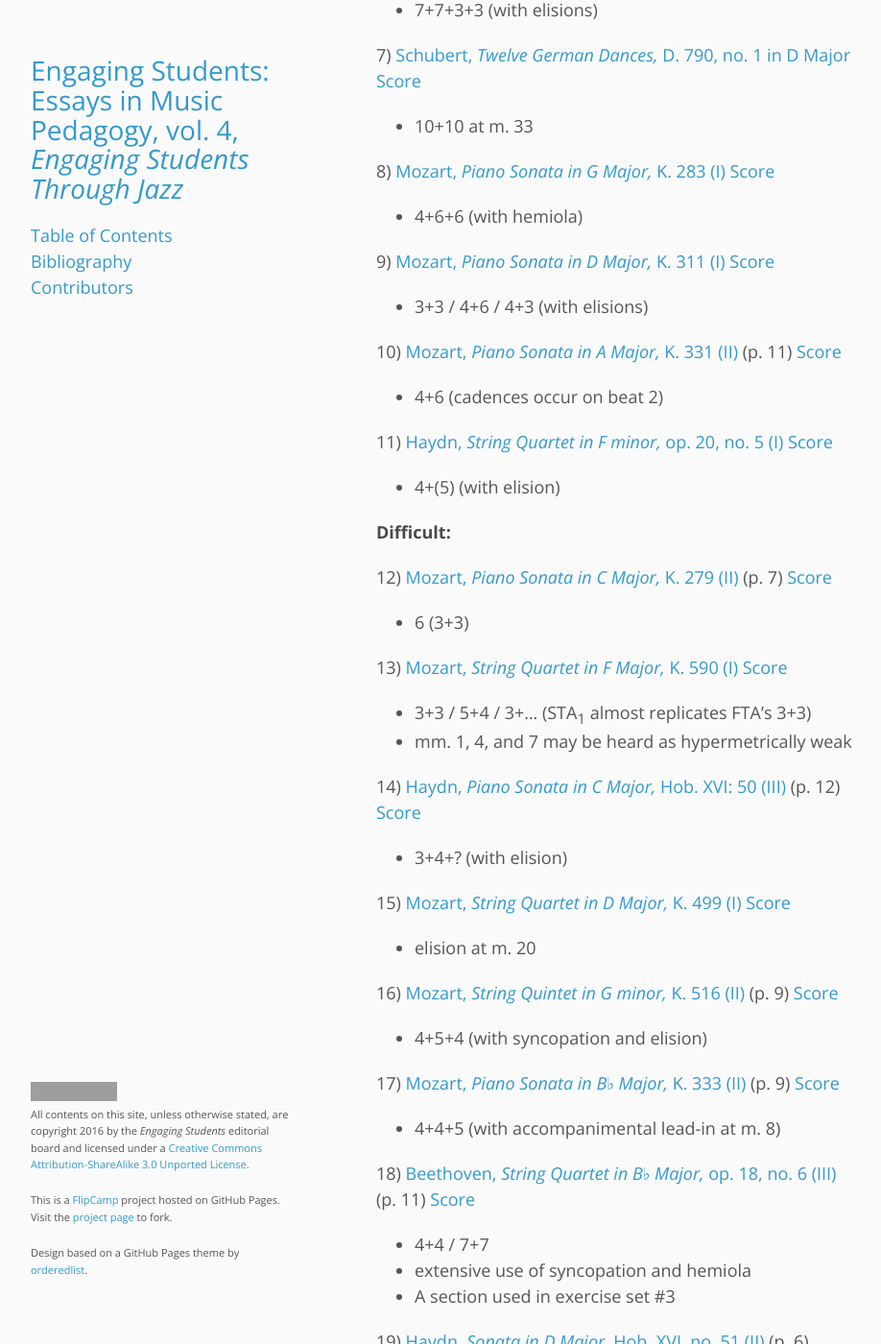
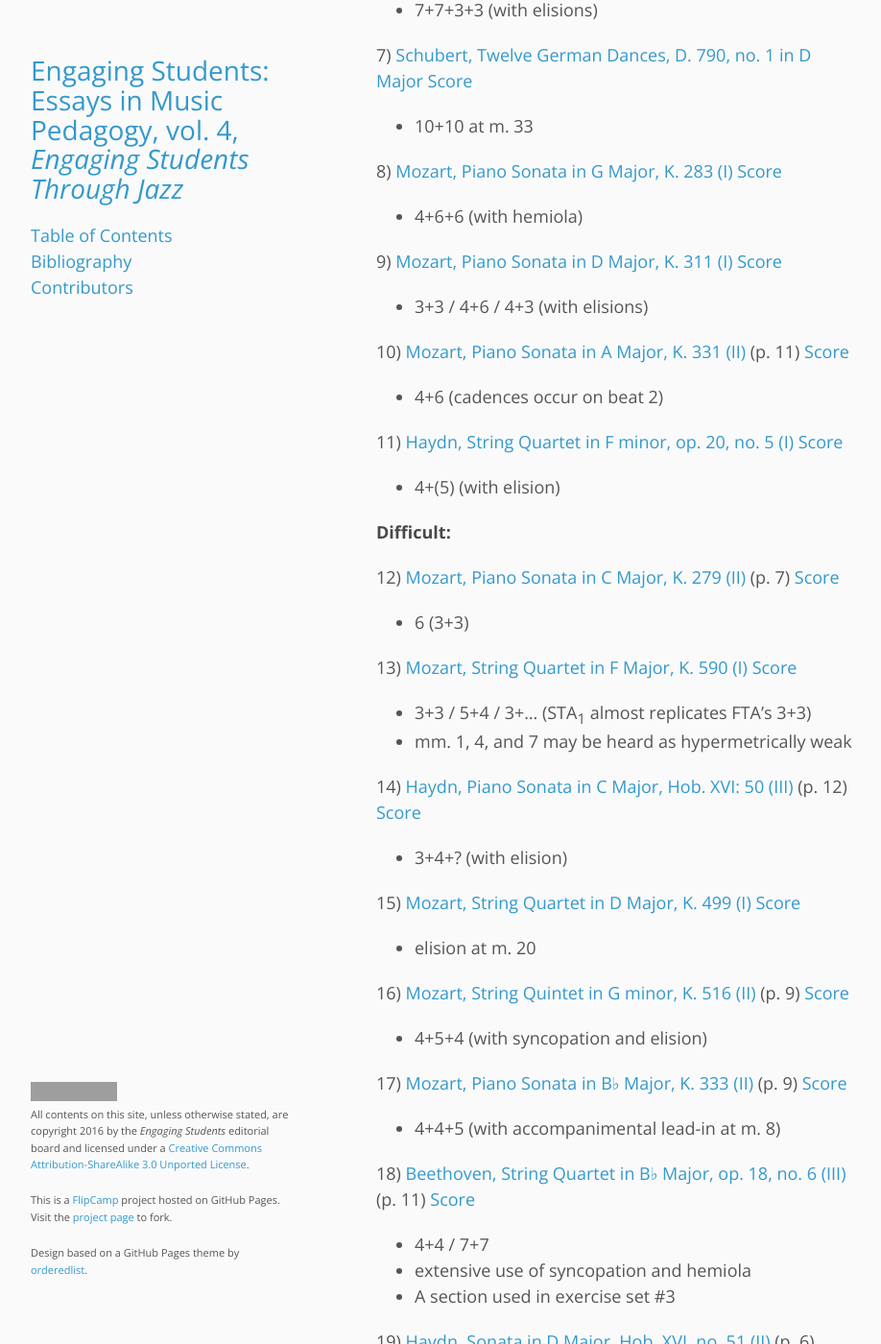
Before and after one commit to flipcamp/engagingstudents4, a Jekyll site: the page built from essays/pellegrin.md, in a window 1280 px wide and 1400 px high, scrolled down 23845 px. Shown: the whole window at 96% size, without its empty margins (178-1096 px from the left). Built offline with Jekyll 4.4.1, drawn with Linux system fonts in a browser that asks for light colours; comment, search, counter and statistics services are not loaded; some of the changed text lies outside the part shown; grey boxes are pictures that could not be loaded.

Commit message:
final edits pellegrin

```diff
--- a/essays/pellegrin.md
+++ b/essays/pellegrin.md
@@ -118,6 +118,7 @@ Note that the track times listed indicate when the trading begins, though it may
 ### Easy:
 
 1\) [Ella Fitzgerald and Duke Ellington – “It Don’t Mean a Thing (If It Ain’t Got That Swing)” (*Ella and Duke at the Côte D’Azur*)](http://open.spotify.com/track/1U60vGK1emZK7rjDeeUzdM)
+
 - 2:33 – vocalists and saxophone trade fours and eights in various combinations
 - conduct in a medium 4 (hypermetric 2)
 
@@ -350,54 +351,54 @@ The instructor (or student leader/presenter) in many cases will find it helpful
 
 #### *Easy*:
 
-1\) [Beethoven, *Piano Sonata in F minor,* op. 57 (“Appassionata”) (II)](http://open.spotify.com/track/086mjj7hFFf8Q00qX2u6tY) –variation I (1:37, p. 16, m\. 17) [Score](http://imslp.nl/imglnks/usimg/e/ed/IMSLP00023-Beethoven__L.v._-_Piano_Sonata_23.pdf)
+1\) [Beethoven, Piano Sonata in F minor, op. 57 (“Appassionata”) (II)](http://open.spotify.com/track/086mjj7hFFf8Q00qX2u6tY) –variation I (1:37, p. 16, m\. 17) [Score](http://imslp.nl/imglnks/usimg/e/ed/IMSLP00023-Beethoven__L.v._-_Piano_Sonata_23.pdf)
 
 - conduct in four, two beats per measure (hypermetric 2)
 
-2\) [Mendelssohn, *String Quartet E minor,* op. 44, no. 2 (I)](http://open.spotify.com/track/3WHd2WkLIXhfesFpnD2GpU) – opening theme [Score](http://javanese.imslp.info/files/imglnks/usimg/7/73/IMSLP10974-Mendelssohn_-_String_Quartet_No._4.pdf)
+2\) [Mendelssohn, String Quartet E minor, op. 44, no. 2 (I)](http://open.spotify.com/track/3WHd2WkLIXhfesFpnD2GpU) – opening theme [Score](http://javanese.imslp.info/files/imglnks/usimg/7/73/IMSLP10974-Mendelssohn_-_String_Quartet_No._4.pdf)
 
 - conduct in four, two beats per measure (hypermetric 2)
 
-3\) [Schumann, *String Quartet in A Major,* op. 41, no. 3 (I)](http://open.spotify.com/track/2gGS6UAqWr9D8oT0tGIxFc) – second theme (1:24, m. 46) [Score](http://ks.imslp.info/files/imglnks/usimg/e/e4/IMSLP05669-Schumann_quartet41_3_score.pdf)
+3\) [Schumann, String Quartet in A Major, op. 41, no. 3 (I)](http://open.spotify.com/track/2gGS6UAqWr9D8oT0tGIxFc) – second theme (1:24, m. 46) [Score](http://ks.imslp.info/files/imglnks/usimg/e/e4/IMSLP05669-Schumann_quartet41_3_score.pdf)
 
 - conduct in 4, 1 beat per measure (hypermetric 4)
 
-4\) [Mozart, *Piano Sonata in C minor,* K. 457 (III)](http://open.spotify.com/track/5heSdMj2Ech1lEsh33UXeP) – opening theme (p. 12) [Score](http://petrucci.mus.auth.gr/imglnks/usimg/e/e8/IMSLP70212-PMLP01852-KV_457.pdf)
+4\) [Mozart, Piano Sonata in C minor, K. 457 (III)](http://open.spotify.com/track/5heSdMj2Ech1lEsh33UXeP) – opening theme (p. 12) [Score](http://petrucci.mus.auth.gr/imglnks/usimg/e/e8/IMSLP70212-PMLP01852-KV_457.pdf)
 
 - conduct in four, one beat per measure (hypermetric 4)
 
-5\) [Brahms, *Intermezzo in A Major,* op. 76, no. 6](http://open.spotify.com/track/0gRXdKDoRbSBWCpQQ3lnEO) – A section [Score](http://javanese.imslp.info/files/imglnks/usimg/7/71/IMSLP02511-Brahms_-_Intermezzo__A_Major__Op.76_No.6.pdf)
+5\) [Brahms, Intermezzo in A Major, op. 76, no. 6](http://open.spotify.com/track/0gRXdKDoRbSBWCpQQ3lnEO) – A section [Score](http://javanese.imslp.info/files/imglnks/usimg/7/71/IMSLP02511-Brahms_-_Intermezzo__A_Major__Op.76_No.6.pdf)
 
 - conduct in four, two beats per measure (hypermetric 2)
 - rubato and extensive use of polyrhythm
 
 #### Intermediate:
 
-6\) [Brahms, *Quartet in C minor,* op. 51, no. 1 (II)](http://open.spotify.com/track/2TeNTe71wFgY6QJwxGpOq3) – B section (2:14, p. 16, rehearsal E (m. 29)) [Score](http://javanese.imslp.info/files/imglnks/usimg/0/04/IMSLP218082-SIBLEY1802.15421.3bf8-39087009278898score.pdf)
+6\) [Brahms, Quartet in C minor, op. 51, no. 1 (II)](http://open.spotify.com/track/2TeNTe71wFgY6QJwxGpOq3) – B section (2:14, p. 16, rehearsal E (m. 29)) [Score](http://javanese.imslp.info/files/imglnks/usimg/0/04/IMSLP218082-SIBLEY1802.15421.3bf8-39087009278898score.pdf)
 
 - conduct in three, three beats per measure (hypermetric 1, due to tempo)
 - could conduct larger downbeats every other measure to reinforce hypermetric regularity
 - also possible to conduct in a very slow, subdivided 2, one beat per measure (hypermetric 2)
 - note the use of polyrhythm
 
-7\) [Schubert, *String Quintet in C Major,* D. 956 (II)](http://open.spotify.com/track/3SGf5oDjdYXRyTd1bVgP3B) – B section (4:47, p. 20, m. 29) [Score](http://petrucci.mus.auth.gr/imglnks/usimg/5/5e/IMSLP35019-PMLP06343-Schubert_String_Quintet.pdf)
+7\) [Schubert, String Quintet in C Major, D. 956 (II)](http://open.spotify.com/track/3SGf5oDjdYXRyTd1bVgP3B) – B section (4:47, p. 20, m. 29) [Score](http://petrucci.mus.auth.gr/imglnks/usimg/5/5e/IMSLP35019-PMLP06343-Schubert_String_Quintet.pdf)
 
 - conduct in four, four beats per measure (hypermetric 1, due to expansiveness of meter)
 - simply conducting the meter is sufficient for this exercise (actual phrase structure or hypermeter does not need to be considered)
 
-8\) [Beethoven, *Piano Sonata in A&#9837; Major,* op. 110 (II)*](http://open.spotify.com/track/7tNWxDJqgSgQNn0p72zIjv) – entire movement (p. 7) [Score](http://imslp.nl/imglnks/usimg/d/d9/IMSLP00031-Beethoven__L.v._-_Piano_Sonata_31.pdf)
+8\) [Beethoven, Piano Sonata in A<span class="accidental">&#9837;</span> Major, op. 110 (II)*](http://open.spotify.com/track/7tNWxDJqgSgQNn0p72zIjv) – entire movement (p. 7) [Score](http://imslp.nl/imglnks/usimg/d/d9/IMSLP00031-Beethoven__L.v._-_Piano_Sonata_31.pdf)
 
 - conduct in four, one beat per measure (hypermetric 4)
 - consult score regarding ritardando mm. 33–35
 - three “extra” measures near end of the large B section (mm. 72–74) (it could be argued that mm. 73–75 are the extra measures, but for our purposes conduct a hypermetric downbeat at m. 75)
 
-9\) [Haydn, *String Quartet in D Major,* op. 20, no. 4 (III)](http://open.spotify.com/track/0Iu3nq1qHIXs7IVUT61XyN) – Menuetto (p. 18) [Score](http://conquest.imslp.info/files/imglnks/usimg/9/9c/IMSLP05271-Haydn_-_Op._20__No._4.pdf)
+9\) [Haydn, String Quartet in D Major, op. 20, no. 4 (III)](http://open.spotify.com/track/0Iu3nq1qHIXs7IVUT61XyN) – Menuetto (p. 18) [Score](http://conquest.imslp.info/files/imglnks/usimg/9/9c/IMSLP05271-Haydn_-_Op._20__No._4.pdf)
 
 - conduct in four, one beat per measure (hypermetric 4)
 - 4+4 / 8+4
 - note sequence with imitation and hemiola, containing 8 (!) beats per iteration, during the B section (the rhythmic complexity in this example would in fact more properly be described as “hemiola” than “syncopation”)
 
-10\) [Beethoven, *String Quartet in Bb Major,* op. 18, no. 6 (III)](http://open.spotify.com/track/7mlyuTcjBYwfbiTKzupRfT) – A section of Scherzo (p. 11) [Score](http://imslp.nl/imglnks/usimg/c/c7/IMSLP04760-Beethoven_-_String_Quartet_No.6_Dover.pdf)
+10\) [Beethoven, String Quartet in B<span class="accidental">&#9837;</span> Major, op. 18, no. 6 (III)](http://open.spotify.com/track/7mlyuTcjBYwfbiTKzupRfT) – A section of Scherzo (p. 11) [Score](http://imslp.nl/imglnks/usimg/c/c7/IMSLP04760-Beethoven_-_String_Quartet_No.6_Dover.pdf)
 
 - conduct in four, one beat per measure (hypermetric 4)
 - extensive use of hemiola
@@ -405,7 +406,7 @@ The instructor (or student leader/presenter) in many cases will find it helpful
 
 #### Difficult:
 
-11\) [Brahms, *Capriccio in C Major,* op. 76, no. 8](http://open.spotify.com/track/1L736bAHszoywHiqwuLhuk) – entire piece [Score](http://petrucci.mus.auth.gr/imglnks/usimg/e/e8/IMSLP02513-Brahms_-_Capriccio__C_Major__Op.76_No.8.pdf)
+11\) [Brahms, Capriccio in C Major, op. 76, no. 8](http://open.spotify.com/track/1L736bAHszoywHiqwuLhuk) – entire piece [Score](http://petrucci.mus.auth.gr/imglnks/usimg/e/e8/IMSLP02513-Brahms_-_Capriccio__C_Major__Op.76_No.8.pdf)
 
 - conduct in two, one beat per measure (hypermetric 2)
 - or conduct in four, two beats per measure (hypermetric 2)
@@ -413,7 +414,7 @@ The instructor (or student leader/presenter) in many cases will find it helpful
 - measures 27–29 form a three-bar unit
 - extensive use of hemiola, rubato, and tempo fluctuation
 
-12\) [Brahms, *Capriccio in D minor,* op. 116, no. 1](http://open.spotify.com/track/4oKSj9WWEjITmYm5FDXLaU) – entire piece [Score](http://javanese.imslp.info/files/imglnks/usimg/2/23/IMSLP01524-Bp27.pdf)
+12\) [Brahms, Capriccio in D minor, op. 116, no. 1](http://open.spotify.com/track/4oKSj9WWEjITmYm5FDXLaU) – entire piece [Score](http://javanese.imslp.info/files/imglnks/usimg/2/23/IMSLP01524-Bp27.pdf)
 
 - conduct in four, one beat per measure (hypermetric 4), except:
 - conduct measures 53–58 in hypermetric 3
@@ -447,88 +448,88 @@ Overall, the difficulty designations here are more subjective. Among other consi
 
 #### Easy:
 
-1\) [Beethoven, *Symphony no. 8 in F Major,* op. 93 (I)](http://open.spotify.com/track/5ji8DgvImbtfsOY2916YWz) [Score](http://ks.imslp.info/files/imglnks/usimg/2/2a/IMSLP00092-Beethoven_Symphony_No.8_Mov.1.pdf)
+1\) [Beethoven, Symphony no. 8 in F Major, op. 93 (I)](http://open.spotify.com/track/5ji8DgvImbtfsOY2916YWz) [Score](http://ks.imslp.info/files/imglnks/usimg/2/2a/IMSLP00092-Beethoven_Symphony_No.8_Mov.1.pdf)
 
 - 4+4+3 (with elision)
 
-2\) [Mozart, *Piano Sonata in C Major,* K. 309 (III)](http://open.spotify.com/track/5MhIwJ7Hqs4e4bJmO3AsVA) (p. 11) [Score](http://petrucci.mus.auth.gr/imglnks/usimg/8/8d/IMSLP70205-PMLP01840-KV_309.pdf)
+2\) [Mozart, Piano Sonata in C Major, K. 309 (III)](http://open.spotify.com/track/5MhIwJ7Hqs4e4bJmO3AsVA) (p. 11) [Score](http://petrucci.mus.auth.gr/imglnks/usimg/8/8d/IMSLP70205-PMLP01840-KV_309.pdf)
 
 - 8+11 (with extension and what [William Caplin](https://openlibrary.org/books/OL679075M/Classical_form) refers to as accompanimental overlap (not elision) at m. 19)
 
 - for a more clear example of an accompanimental overlap, see Haydn, *Piano Sonata in C Major,* Hob. XVI, no. 35 (I), m. 8 [Score](http://javanese.imslp.info/files/imglnks/usimg/2/2b/IMSLP58791-PMLP01715-Haydn--Piano-Sonata-No35--Ed-Boileau.pdf)
 
-3\) [Mozart, *Piano Sonata in C Major,* K. 279 (III)](http://open.spotify.com/track/7sR50dVGwqr61epLHltZzn) (p. 10) [Score](http://imslp.nl/imglnks/usimg/0/00/IMSLP70198-PMLP01830-KV_279.pdf)
+3\) [Mozart, Piano Sonata in C Major, K. 279 (III)](http://open.spotify.com/track/7sR50dVGwqr61epLHltZzn) (p. 10) [Score](http://imslp.nl/imglnks/usimg/0/00/IMSLP70198-PMLP01830-KV_279.pdf)
 
 - 4+6
 
-4\) [Haydn, *String Quartet in G Major,* op. 76, no. 1 (III)](http://open.spotify.com/track/3oSNcMkpULuFBNJtCVURKr) (p. 18) [Score](http://hz.imslp.info/files/imglnks/usimg/7/7e/IMSLP28077-PMLP57211-Op76No1.pdf)
+4\) [Haydn, String Quartet in G Major, op. 76, no. 1 (III)](http://open.spotify.com/track/3oSNcMkpULuFBNJtCVURKr) (p. 18) [Score](http://hz.imslp.info/files/imglnks/usimg/7/7e/IMSLP28077-PMLP57211-Op76No1.pdf)
 
 - 4+6
 
 #### Intermediate:
 
-5\) [Mozart, *Piano Sonata in F Major,* K. 533 (III)](http://open.spotify.com/track/33VtuDdMMsCqAvmqUB7YxF) (p. 15) [Score](http://imslp.nl/imglnks/usimg/f/fc/IMSLP70213-PMLP01854-KV_533.pdf)
+5\) [Mozart, Piano Sonata in F Major, K. 533 (III)](http://open.spotify.com/track/33VtuDdMMsCqAvmqUB7YxF) (p. 15) [Score](http://imslp.nl/imglnks/usimg/f/fc/IMSLP70213-PMLP01854-KV_533.pdf)
 
 - 6+6 (3+3 subphrases)
 
-6\) [Mozart, *Piano Sonata in C Major,* K. 309 (I)](http://open.spotify.com/track/1nuXKxqrvtvGVAPjfisM0m) [Score](http://petrucci.mus.auth.gr/imglnks/usimg/8/8d/IMSLP70205-PMLP01840-KV_309.pdf)
+6\) [Mozart, Piano Sonata in C Major, K. 309 (I)](http://open.spotify.com/track/1nuXKxqrvtvGVAPjfisM0m) [Score](http://petrucci.mus.auth.gr/imglnks/usimg/8/8d/IMSLP70205-PMLP01840-KV_309.pdf)
 
 - 7+7+3+3 (with elisions)
 
-7\) [Schubert, *Twelve German Dances,* D. 790, no. 1 in D Major](http://open.spotify.com/track/5Vu1b2bHIZqvzFhYwaZD1H) [Score](http://conquest.imslp.info/files/imglnks/usimg/a/a4/IMSLP03148-Schubert_-_12_Landler__D.790__Op.171_.pdf)
+7\) [Schubert, Twelve German Dances, D. 790, no. 1 in D Major](http://open.spotify.com/track/5Vu1b2bHIZqvzFhYwaZD1H) [Score](http://conquest.imslp.info/files/imglnks/usimg/a/a4/IMSLP03148-Schubert_-_12_Landler__D.790__Op.171_.pdf)
 
 - 10+10 at m. 33
 
-8\) [Mozart, *Piano Sonata in G Major,* K. 283 (I)](http://open.spotify.com/track/4BPfBGtWuJ7v5hQZb7xLdd) [Score](http://ks.imslp.info/files/imglnks/usimg/7/7c/IMSLP70203-PMLP01837-KV_283.pdf)
+8\) [Mozart, Piano Sonata in G Major, K. 283 (I)](http://open.spotify.com/track/4BPfBGtWuJ7v5hQZb7xLdd) [Score](http://ks.imslp.info/files/imglnks/usimg/7/7c/IMSLP70203-PMLP01837-KV_283.pdf)
 
 - 4+6+6 (with hemiola)
 
-9\) [Mozart, *Piano Sonata in D Major,* K. 311 (I)](http://open.spotify.com/track/1n6jLsy7lv9BtUOW3EiSGw) [Score](http://petrucci.mus.auth.gr/imglnks/usimg/f/f8/IMSLP70207-PMLP01842-KV_311.pdf)
+9\) [Mozart, Piano Sonata in D Major, K. 311 (I)](http://open.spotify.com/track/1n6jLsy7lv9BtUOW3EiSGw) [Score](http://petrucci.mus.auth.gr/imglnks/usimg/f/f8/IMSLP70207-PMLP01842-KV_311.pdf)
 
 - 3+3 / 4+6 / 4+3 (with elisions)
 
-10\) [Mozart, *Piano Sonata in A Major,* K. 331 (II)](http://open.spotify.com/track/42IIAtmJhQuO7TYH0dZJpD) (p. 11) [Score](http://conquest.imslp.info/files/imglnks/usimg/a/a9/IMSLP70209-PMLP01846-KV_331.pdf)
+10\) [Mozart, Piano Sonata in A Major, K. 331 (II)](http://open.spotify.com/track/42IIAtmJhQuO7TYH0dZJpD) (p. 11) [Score](http://conquest.imslp.info/files/imglnks/usimg/a/a9/IMSLP70209-PMLP01846-KV_331.pdf)
 
 - 4+6 (cadences occur on beat 2)
 
-11\) [Haydn, *String Quartet in F minor,* op. 20, no. 5 (I)](http://open.spotify.com/track/3F1KgQJoI75WV9DSDJmKv0) [Score](http://imslp.nl/imglnks/usimg/b/bb/IMSLP05272-Haydn_-_Op._20__No._5.pdf)
+11\) [Haydn, String Quartet in F minor, op. 20, no. 5 (I)](http://open.spotify.com/track/3F1KgQJoI75WV9DSDJmKv0) [Score](http://imslp.nl/imglnks/usimg/b/bb/IMSLP05272-Haydn_-_Op._20__No._5.pdf)
 
 - 4+(5) (with elision)
 
 #### Difficult:
 
-12\) [Mozart, *Piano Sonata in C Major,* K. 279 (II)](http://open.spotify.com/track/3nzEQwjc4OSNJiM0BkHeKU) (p. 7) [Score](http://imslp.nl/imglnks/usimg/0/00/IMSLP70198-PMLP01830-KV_279.pdf)
+12\) [Mozart, Piano Sonata in C Major, K. 279 (II)](http://open.spotify.com/track/3nzEQwjc4OSNJiM0BkHeKU) (p. 7) [Score](http://imslp.nl/imglnks/usimg/0/00/IMSLP70198-PMLP01830-KV_279.pdf)
 
 - 6 (3+3)
 
-13\) [Mozart, *String Quartet in F Major,* K. 590 (I)](http://open.spotify.com/track/03grvyULjYb8n3Q1Fpnep2) [Score](http://javanese.imslp.info/files/imglnks/usimg/1/12/IMSLP64149-PMLP05232-Mozart_Werke_Breitkopf_Serie_14_KV590.pdf)
+13\) [Mozart, String Quartet in F Major, K. 590 (I)](http://open.spotify.com/track/03grvyULjYb8n3Q1Fpnep2) [Score](http://javanese.imslp.info/files/imglnks/usimg/1/12/IMSLP64149-PMLP05232-Mozart_Werke_Breitkopf_Serie_14_KV590.pdf)
 
 - 3+3 / 5+4 / 3+... (STA<sub>1</sub> almost replicates FTA’s 3+3)
 - mm. 1, 4, and 7 may be heard as hypermetrically weak
 
-14\) [Haydn, *Piano Sonata in C Major,* Hob. XVI: 50 (III)](http://open.spotify.com/track/333lkwQZe9C6E4lhbAP0wB) (p. 12) [Score](http://hz.imslp.info/files/imglnks/usimg/d/d1/IMSLP00166-Haydn_-_Piano_Sonata_No_50_in_C.pdf)
+14\) [Haydn, Piano Sonata in C Major, Hob. XVI: 50 (III)](http://open.spotify.com/track/333lkwQZe9C6E4lhbAP0wB) (p. 12) [Score](http://hz.imslp.info/files/imglnks/usimg/d/d1/IMSLP00166-Haydn_-_Piano_Sonata_No_50_in_C.pdf)
 
 - 3+4+? (with elision)
 
-15\) [Mozart, *String Quartet in D Major,* K. 499 (I)](http://open.spotify.com/track/4ZFGttlA5poknN821VogDF) [Score](http://ks.imslp.info/files/imglnks/usimg/f/f8/IMSLP64144-PMLP05227-Mozart_Werke_Breitkopf_Serie_14_KV499.pdf)
+15\) [Mozart, String Quartet in D Major, K. 499 (I)](http://open.spotify.com/track/4ZFGttlA5poknN821VogDF) [Score](http://ks.imslp.info/files/imglnks/usimg/f/f8/IMSLP64144-PMLP05227-Mozart_Werke_Breitkopf_Serie_14_KV499.pdf)
 
 - elision at m. 20
 
-16\) [Mozart, *String Quintet in G minor,* K. 516 (II)](http://open.spotify.com/track/3MWCYt3UyyvdlZhMxnsY4i) (p. 9) [Score](http://hz.imslp.info/files/imglnks/usimg/6/68/IMSLP01923-Mozart_-_String_Quintet_No.4_Score.pdf)
+16\) [Mozart, String Quintet in G minor, K. 516 (II)](http://open.spotify.com/track/3MWCYt3UyyvdlZhMxnsY4i) (p. 9) [Score](http://hz.imslp.info/files/imglnks/usimg/6/68/IMSLP01923-Mozart_-_String_Quintet_No.4_Score.pdf)
 
 - 4+5+4 (with syncopation and elision)
 
-17\) [Mozart, *Piano Sonata in B&#9837; Major,* K. 333 (II)](http://open.spotify.com/track/2gHIkLnapwV5yrA8k3wPOP) (p. 9) [Score](http://hz.imslp.info/files/imglnks/usimg/a/a9/IMSLP70211-PMLP01849-KV_333.pdf)
+17\) [Mozart, Piano Sonata in B<span class="accidental">&#9837;</span> Major, K. 333 (II)](http://open.spotify.com/track/2gHIkLnapwV5yrA8k3wPOP) (p. 9) [Score](http://hz.imslp.info/files/imglnks/usimg/a/a9/IMSLP70211-PMLP01849-KV_333.pdf)
 
 - 4+4+5 (with accompanimental lead-in at m. 8)
 
-18\) [Beethoven, *String Quartet in B&#9837; Major,* op. 18, no. 6 (III)](http://open.spotify.com/track/7mlyuTcjBYwfbiTKzupRfT) (p. 11) [Score](http://imslp.nl/imglnks/usimg/c/c7/IMSLP04760-Beethoven_-_String_Quartet_No.6_Dover.pdf)
+18\) [Beethoven, String Quartet in B<span class="accidental">&#9837;</span> Major, op. 18, no. 6 (III)](http://open.spotify.com/track/7mlyuTcjBYwfbiTKzupRfT) (p. 11) [Score](http://imslp.nl/imglnks/usimg/c/c7/IMSLP04760-Beethoven_-_String_Quartet_No.6_Dover.pdf)
 
 - 4+4 / 7+7
 - extensive use of syncopation and hemiola
 - A section used in exercise set \#3
 
-19\) [Haydn, *Sonata in D Major,* Hob. XVI, no. 51 (II)](http://open.spotify.com/track/0MxgpoSlFxgRBSqyDGzrSV) (p. 6) [Score](http://ks.imslp.info/files/imglnks/usimg/d/d0/IMSLP109677-PMLP01731-Haydn-Piano_Sonate_No61-XVI51-Roitzsch.pdf)
+19\) [Haydn, Sonata in D Major, Hob. XVI, no. 51 (II)](http://open.spotify.com/track/0MxgpoSlFxgRBSqyDGzrSV) (p. 6) [Score](http://ks.imslp.info/files/imglnks/usimg/d/d0/IMSLP109677-PMLP01731-Haydn-Piano_Sonate_No61-XVI51-Roitzsch.pdf)
 
 - conduct in hypermetric 2 through entire movement, adjusting as necessary due to frequent “extra” or “missing” single measures
 - extensive use of syncopation
```
